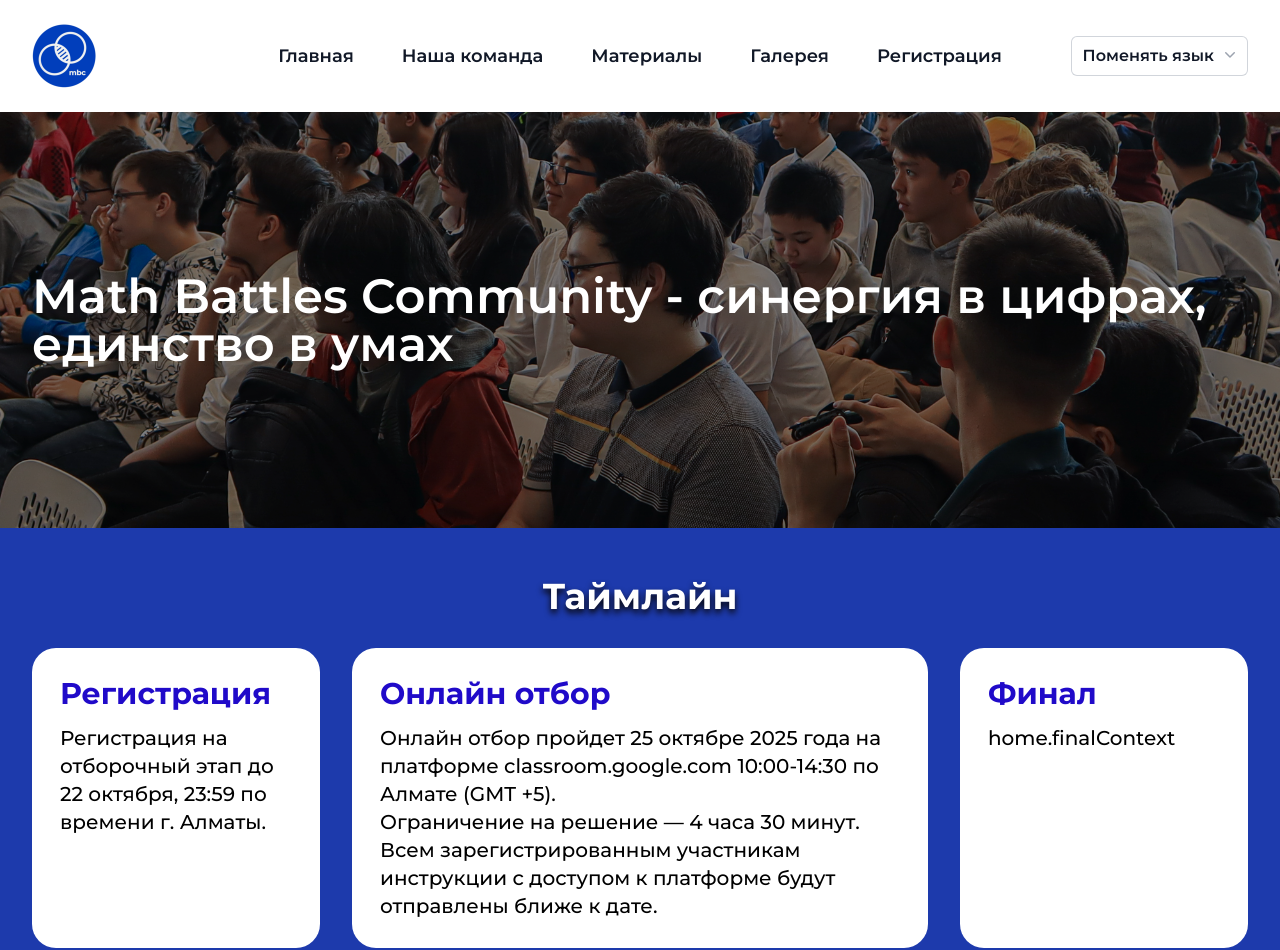
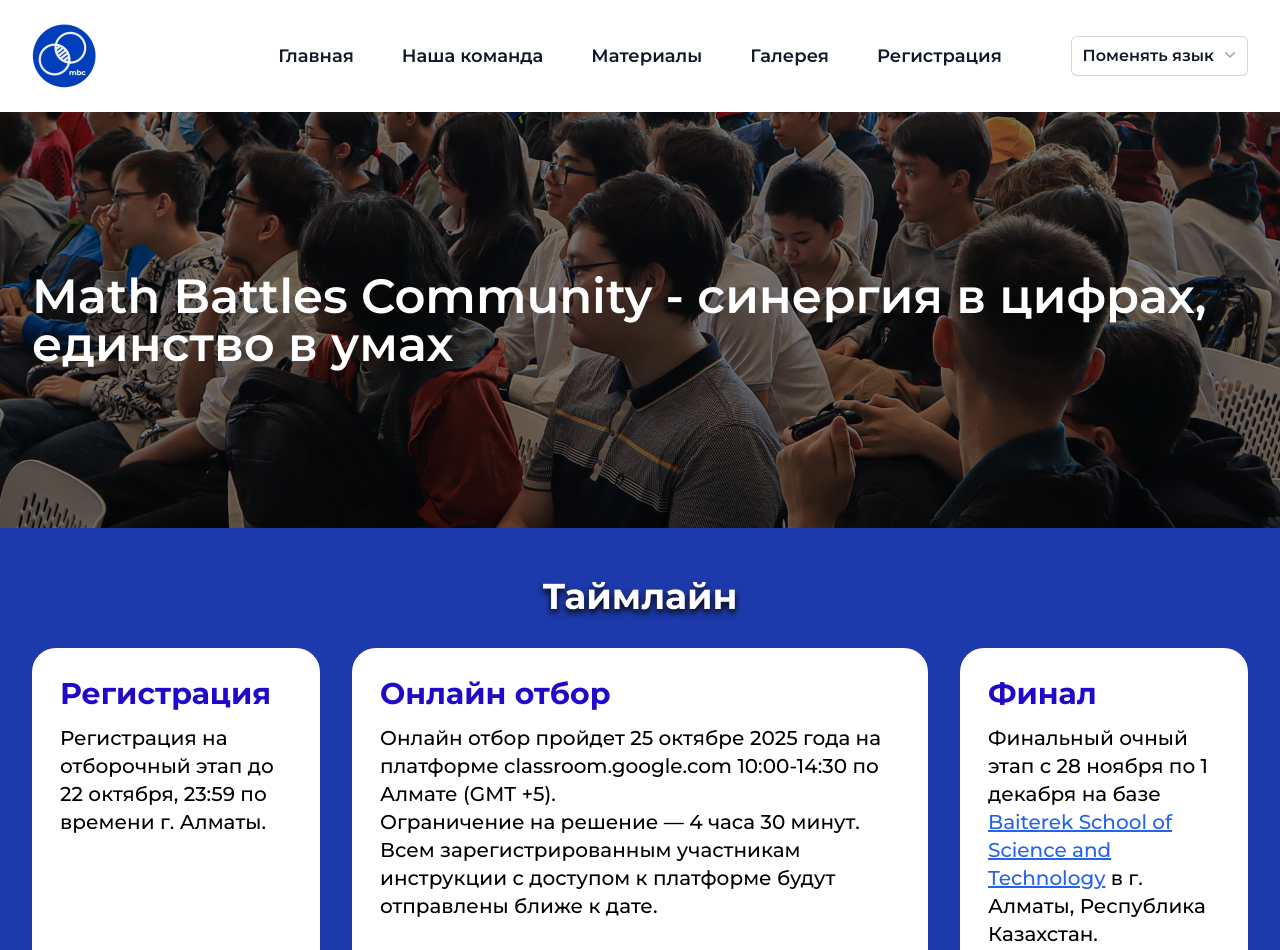
Before and after one commit to rimochek/math-battles, a Next.js app: page /en in a window 1280 px wide. Shown: the top 950 px of the page. Built offline with nearby package versions, Linux system fonts and the light colour scheme.

Commit message:
Update page.tsx

```diff
--- a/src/app/[locale]/page.tsx
+++ b/src/app/[locale]/page.tsx
@@ -63,7 +63,20 @@ export default function IndexPage() {
               >
                 {t("final")}
               </p>
-              <p className="font-medium text-xl">{t("finalContext")}</p>
+              <p className="font-medium text-xl">
+                {t.rich("finalContext", {
+                  link: (chunks) => (
+                    <a
+                      href="https://2gis.kz/almaty/firm/70000001101988107"
+                      target="_blank"
+                      rel="noopener noreferrer"
+                      className="underline text-blue-600 hover:text-blue-800 transition-colors"
+                    >
+                      {chunks}
+                    </a>
+                  ),
+                })}
+              </p>
             </div>
           </div>
         </div>
```
